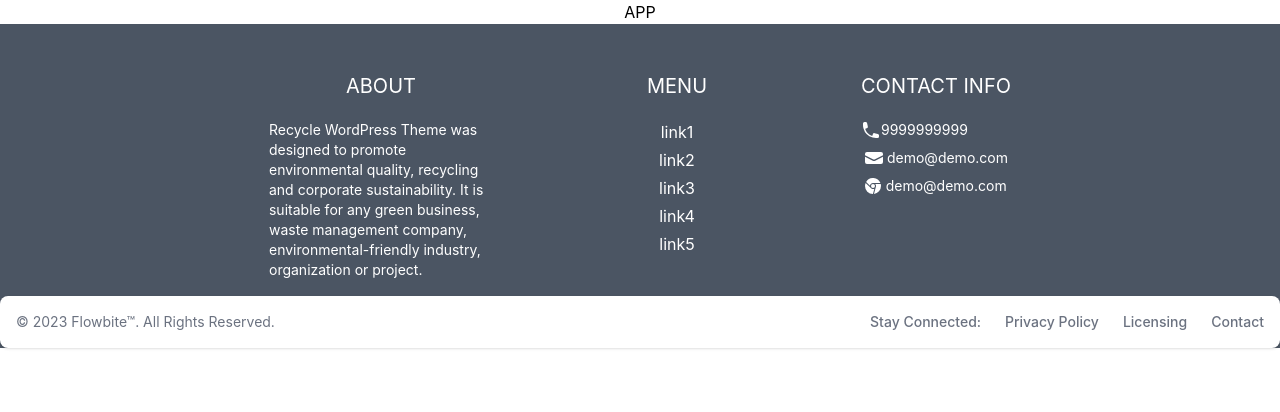
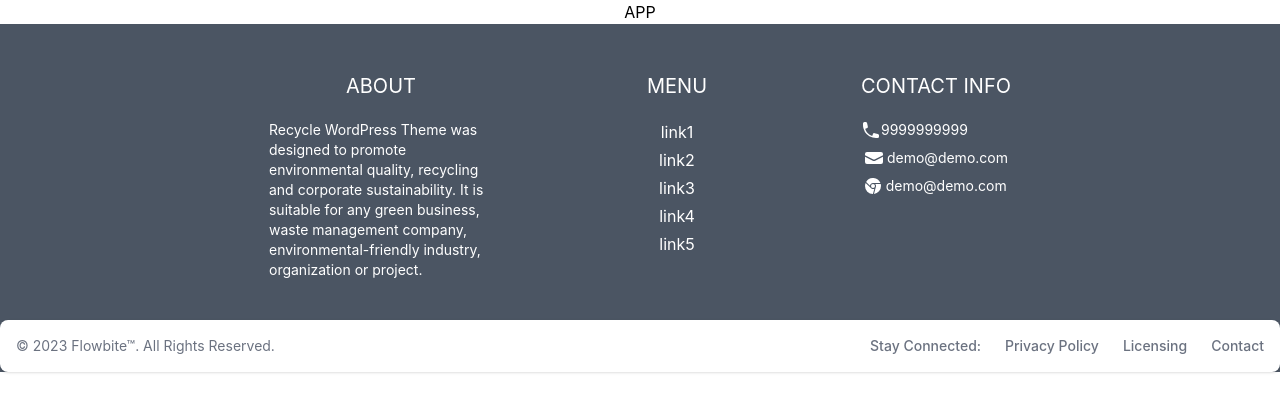
Before and after one commit to GarvLuthra24/hackx-bff, a React (Create React App) app: page / in a window 1280 px wide. Shown: the top 412 px of the page. Built offline with nearby package versions, Linux system fonts and the light colour scheme.

Commit message:
temp work

```diff
--- a/src/Footer.js
+++ b/src/Footer.js
@@ -72,7 +72,7 @@ const Footer = () => {
 
          {/* bottom footer */}
 
-        <footer class="bg-white rounded-lg shadow mt-4 dark:bg-gray-800 min-w-full">
+        <footer class="bg-white rounded-lg shadow mt-10 dark:bg-gray-800 min-w-full">
           <div class="w-full mx-auto max-w-screen-xl p-4 md:flex md:items-center md:justify-between">
             <span class="text-sm text-gray-500 sm:text-center dark:text-gray-400">
               © 2023{" "}
```
